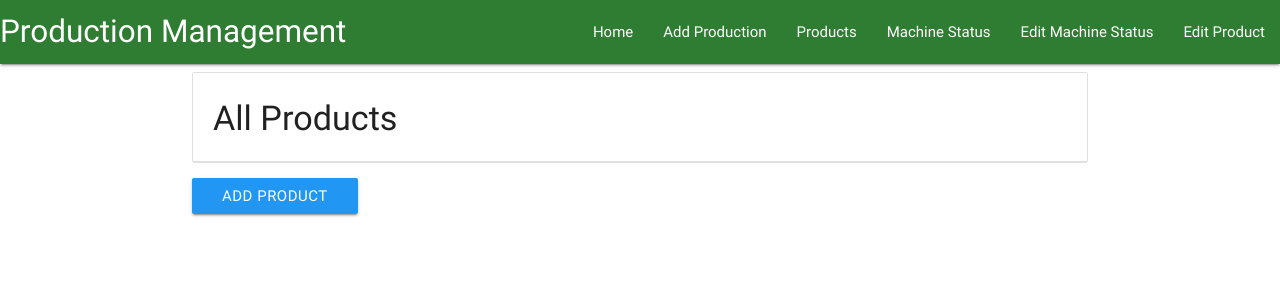
After one commit to ninos77/Production-Management, a Flask app: page /get_products in a window 1280 px wide. The commit adds this page. Shown: the top 300 px of the page. Run offline with Flask 2, Linux system fonts and the light colour scheme; data that the repository does not hold is empty; some libraries are stand-ins or nearby versions.

Commit message:
Add another template(products) and function to get and insert products to database

```diff
--- a/app.py
+++ b/app.py
@@ -20,14 +20,21 @@ def get_productions():
                            employees=mongo.db.employees.find())
 
 
+@app.route("/get_products")
+def get_products():
+    return render_template("products.html",
+                           products=mongo.db.products.find())
+
+
 @app.route("/add_production")
 def add_production():
     return render_template("addproduction.html",
-                           employees=mongo.db.employees.find())
+                           employees=mongo.db.employees.find(),
+                           products=mongo.db.products.find())
 
 
-@app.route("/insert_product", methods=["POST"])
-def insert_product():
+@app.route("/insert_production", methods=["POST"])
+def insert_production():
     productions = mongo.db.productions
     productions.insert_one(request.form.to_dict())
     return redirect(url_for("get_productions"))
@@ -50,7 +57,7 @@ def edit_production(production_id):
                            employees=all_employees)
 
 
-@app.route("/update_production/<production_id>", methods=["POST"])
+@app.route("/update_production/<production_id>", methods=["GET", "POST"])
 def update_production(production_id):
     productions = mongo.db.productions
     productions.update({"_id": ObjectId(production_id)},
@@ -58,7 +65,7 @@ def update_production(production_id):
          'product_number': request.form.get('product_number'),
          'product_name': request.form.get('product_name'),
          'machine_name': request.form.get('machine_name'),
-         'employees': request.form.getlist('employees'),
+         'employees': request.form.getlist('employees[]'),
          'comments': request.form.get('comments'),
          'date': request.form.get('date')
     })
--- a/templates/base.html
+++ b/templates/base.html
@@ -12,11 +12,11 @@
 <div>
   <nav>
     <div class="nav-wrapper green darken-3">
-      <a href="#" class="brand-logo">Production Management</a>
+      <a href="{{url_for('get_productions')}}" class="brand-logo">Production Management</a>
       <ul id="nav-mobile" class="right hide-on-med-and-down">
-        <li ><a href="#">Home</a></li>
+        <li ><a href="{{url_for('get_productions')}}">Home</a></li>
         <li ><a href="{{url_for('add_production')}}">Add Production</a></li>
-        <li ><a href="#">Products</a></li>
+        <li ><a href="{{url_for('get_products')}}">Products</a></li>
         <li ><a href="#">Machine Status</a></li>
         <li ><a href="#">Edit Machine Status</a></li>
         <li ><a href="#">Edit Product</a></li>
--- a/templates/productions.html
+++ b/templates/productions.html
@@ -33,7 +33,7 @@
             {% endfor %}
             </div>
             <div class="col s12 l3">
-            <span><h5>Date of production:</h5></span>
+            <span><h5>Date of production:</h5>{{production.date}}</span>
             </div>
              </div>
             <div class="row">
--- /dev/null
+++ b/templates/products.html
@@ -0,0 +1,24 @@
+{% extends 'base.html'%} {% block content %}
+
+<ul class="collection with-header">
+  <li class="collection-header"><h4>All Products</h4></li>
+  {% for product in products %}
+  <li class="collection-item">
+    <div class="row">
+        <div class="col s12 l5">
+              <a href="#" class="waves-effect waves-light btn btn_small">Delet</a>
+              <a href="#" class="waves-effect waves-light btn btn_small blue  margin-10"><span>Edit</span></a>
+        </div>
+        <div class="col s12 l7">
+              <h5 class="right-align"><strong>Product Name: </strong>{{product.product_name}}</h5>
+        </div>
+    </div>
+  </li>
+  {% endfor %}
+</ul>
+<div class="row">
+    <div class="col s12">
+       <a href="#" class="waves-effect waves-light btn btn_small blue"><span>Add Product</span></a>
+    </div>
+</div>
+{% endblock %}
--- a/templates/registerproduction.html
+++ b/templates/registerproduction.html
@@ -10,9 +10,9 @@
       <option value="" disabled selected></option>
       {% for employee in employees%}
       {% if employee.nick_name == production.nick_name%}
-      <option value="{{employee.nick_name}}" selected>{{employee.nick_name}}</option>
+      <option value="{{employees}}" selected>{{employee.nick_name}}</option>
       {% else %}
-      <option value="{{employee.nick_name}}">{{employee.nick_name}}</option>
+      <option value="{{employees}}">{{employee.nick_name}}</option>
       {% endif %}
       {% endfor %}
     </select>
```
Also changed, not shown: templates/addproduction.html (+7 -3 lines).
